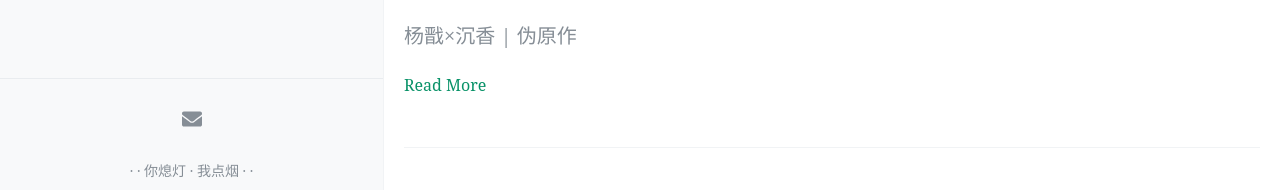
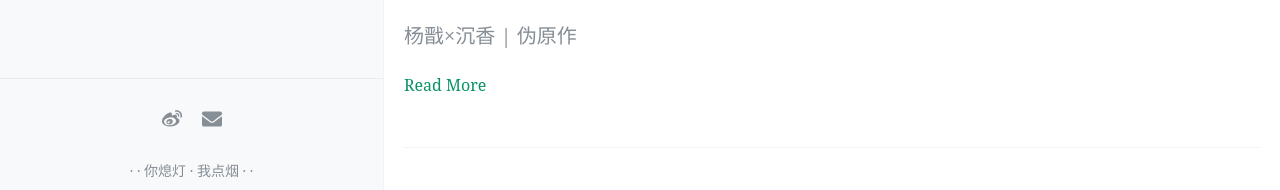
Before and after one commit to nadatomayo/dodo, a Jekyll site: the page built from index.html, in a window 1280 px wide and 900 px high, scrolled down 532 px. Shown: the part 682-872 px from the top of the window. Built offline with Jekyll 4.4.1, drawn with Linux system fonts in a browser that asks for light colours; the list of posts is cut into pages by our own code; comment, search, counter and statistics services are not loaded.

```diff
--- a/_config.yml
+++ b/_config.yml
@@ -49,7 +49,7 @@ excerpt_separator: <!-- more -->
 
 # 你的社交网络链接，它们会作为图标出现在你的网站页脚中，可选填写
 footer-links:
-  weibo: # https://weibo.com/u/6129531730/
+  weibo: https://weibo.com/u/6129531730/<>
   behance: # https://www.behance.net/<>
   dribbble: # https://dribbble.com/<>
   email: nadatomayo@gmail.com
```
